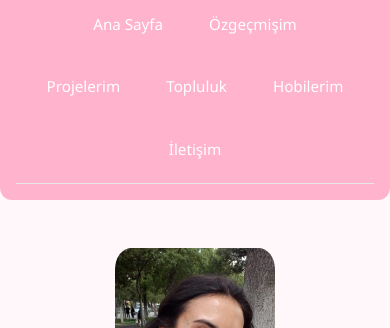
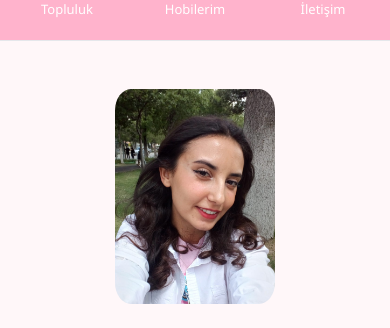
Before and after one commit to Selvinur/my-portfolio, a plain HTML site: page index.html in a window 390 px wide. Shown: the part 60-388 px from the top of the page. Drawn offline with Linux system fonts and the light colour scheme.

Commit message:
css style düzenleme

```diff
--- a/style.css
+++ b/style.css
@@ -15,7 +15,7 @@ html, body {
   margin: 0;
   padding: 0;
   width: 100%;
-  overflow-x: hidden; /* yatay kaymayı engeller */
+  overflow-x: hidden;
 }
 
 body {
@@ -23,7 +23,7 @@ body {
   background: var(--bg);
   color: var(--fg);
   line-height: 1.6;
-  padding-bottom: 60px; /* footer için boşluk */
+  padding-bottom: 60px;
 }
 
 /* NAVBAR */
@@ -43,17 +43,15 @@ body {
   align-items: center;
   justify-content: space-between;
   padding: 10px 16px;
-  width: 100%;
-  box-sizing: border-box;
 }
 
 .brand {
   font-weight: 700;
   color: #fff;
   font-size: 1.1rem;
-  text-align: left;
 }
 
+/* Menü */
 .menu {
   display: flex;
   flex-wrap: wrap;
@@ -62,7 +60,7 @@ body {
 }
 
 .menu a {
-  padding: 10px 12px;
+  padding: 8px 10px;
   border-radius: 8px;
   color: #fff;
   font-weight: 500;
@@ -136,30 +134,33 @@ footer {
 
 /* 📱 MOBİL DÜZENLEME */
 @media (max-width: 768px) {
-  .nav-inner {
-    flex-direction: column;
-    align-items: center;
-    justify-content: center;
-    max-width: 100%;
-    padding: 10px;
+  /* Selvinur DUMAN mobilde gizlensin */
+  .brand {
+    display: none;
   }
 
-  .brand {
-    margin-bottom: 6px;
+  /* Menü iki satıra ayrılsın */
+  .menu {
+    display: grid;
+    grid-template-columns: repeat(3, 1fr);
     text-align: center;
+    gap: 6px 10px;
+    justify-content: center;
+    align-items: center;
     width: 100%;
-  }
-
-  .menu {
-    justify-content: center;
-    width: 100%;
+    padding: 6px 0;
   }
 
   .menu a {
-    display: inline-block;
-    margin: 4px 6px;
-    padding: 8px 10px;
-    font-size: 0.95rem;
+    font-size: 13px;
+    font-weight: 500;
+    padding: 6px 0;
+    margin: 0;
+  }
+
+  .nav-inner {
+    flex-direction: column;
+    padding: 8px;
   }
 
   .hero img {
@@ -175,37 +176,7 @@ footer {
   }
 
   footer {
-    position: static; /* mobilde sabit footer taşma yapmasın */
+    position: static;
     margin-top: 20px;
   }
-
-  /* --- Mobil görünümde navbar düzenlemesi --- */
-@media (max-width: 768px) {
-  nav ul {
-    display: flex;
-    flex-direction: column;
-    align-items: center;
-    gap: 8px;
-    margin: 12px 0;
-    padding: 0;
-  }
-
-  nav ul li {
-    display: block;
-  }
-
-  nav a {
-    font-size: 16px;
-    padding: 8px 0;
-    display: inline-block;
-  }
-
-  #navbar {
-    background-color: var(--brand);
-    text-align: center;
-    padding: 16px;
-    border-radius: 0 0 12px 12px;
-  }
 }
-
-}
```
